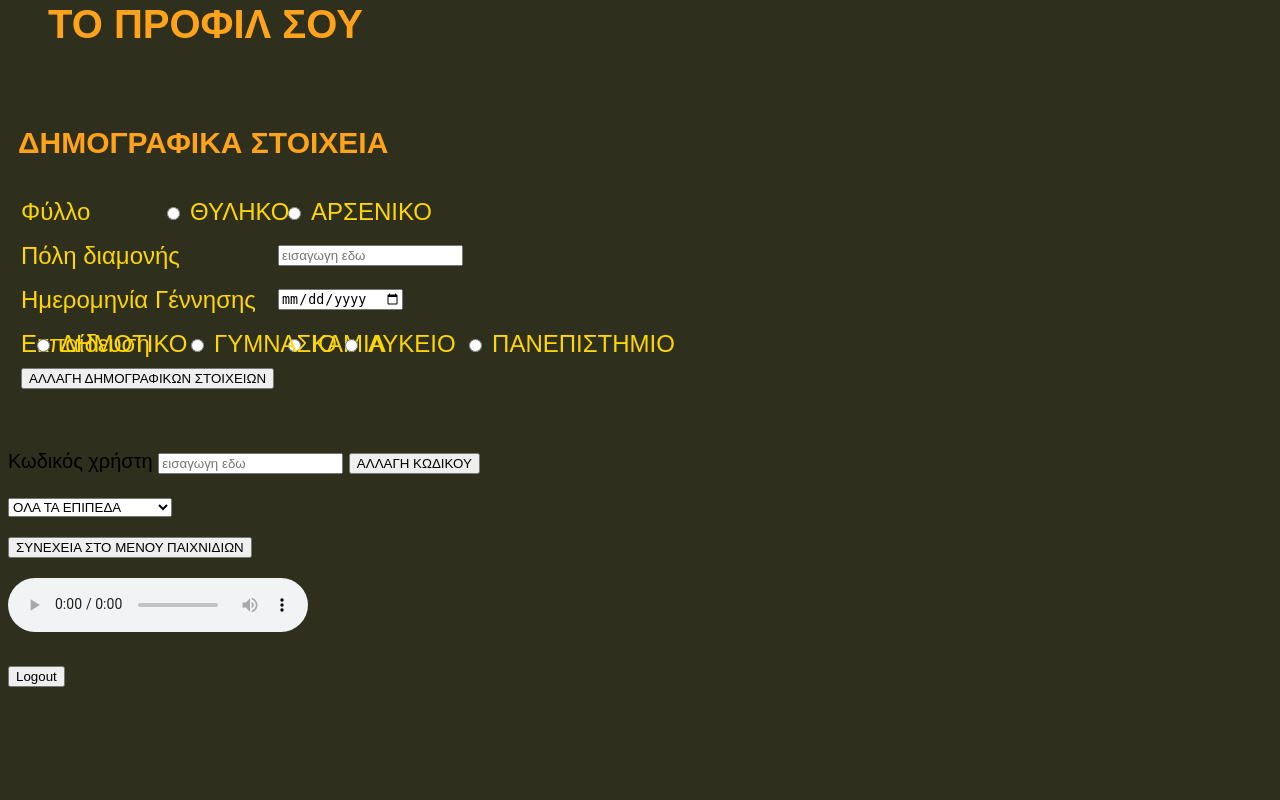
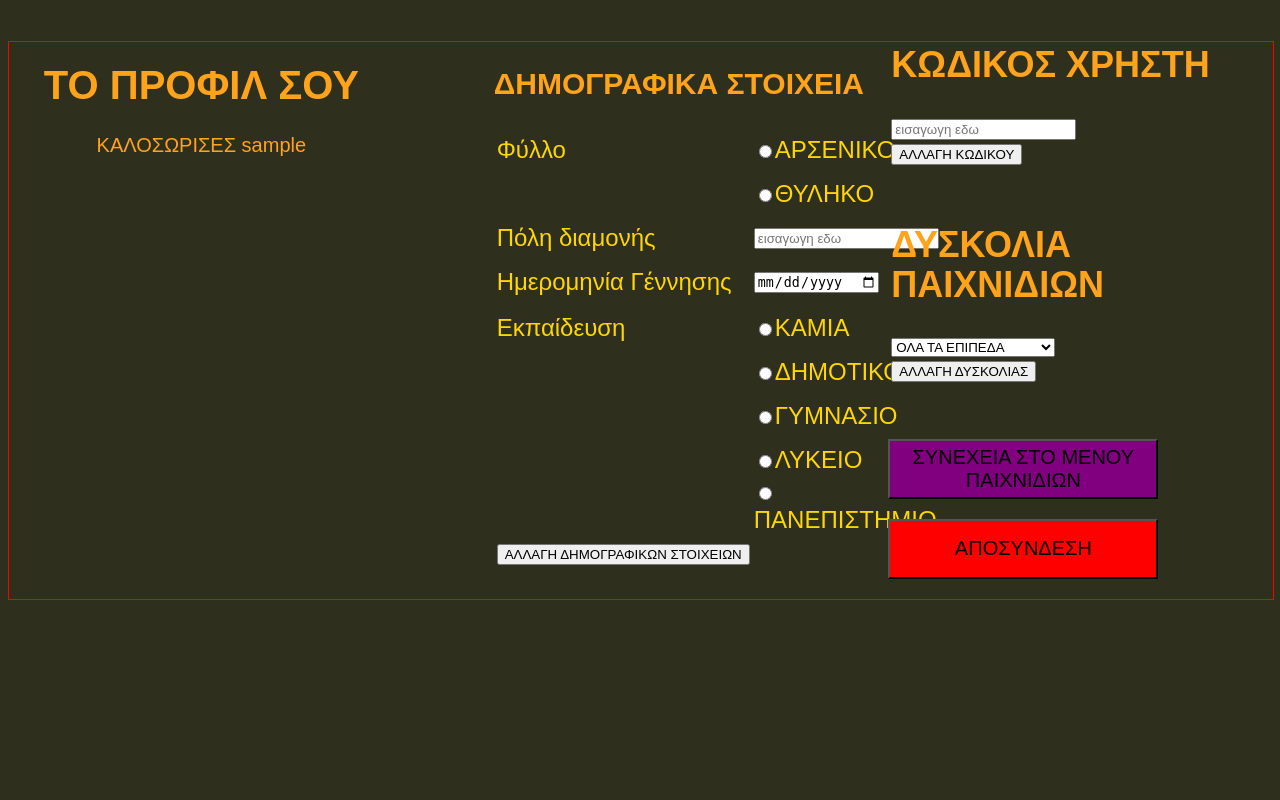
Before and after one commit to steftsotras/Serious_Games, a PHP site: page /Menu/profile.php in a window 1280 px wide. Run offline with PHP 8.4, Linux system fonts and the light colour scheme; the visitor is signed in with stand-in values (Sample User, id 1).

Commit message:
profile_css

```diff
--- a/Menu/profile.php
+++ b/Menu/profile.php
@@ -23,45 +23,104 @@ body {
 
 h1 {
   color: #ffa31a;
-  margin-left: 40px;
+}
+h2 {
+  color: #ffa31a;
 }
 div {
 color: #ffa31a;
-margin-left: 10px;
 }
 
 tr {
 color: #FFD700;
-margin-left: 10px;
+margin-left: 20px;
 font-size: 18pt;
 line-height: 30pt;
 font-family: Arial, sans serif;
 }
 
-input[type="radio"]{
-  margin: 0 10px 0 10px;
+
+#container {
+    width: 100%;
+	display: flex;
+    text-align:center;
+	margin: 0 auto;
+	border: 1px solid red;
+	position: relative;
 }
 
+
+
+#left {
+	flex: 1;
+    float:left;
+    width:200px;
+	margin-right:100px;
+}
+
+#center {
+	flex: 1;
+    display: inline-block;
+    margin-right:10px;
+    width:100px;
+}
+
+#right {
+	flex: 1;
+    margin-left:0px;
+    width:200px;
+}
+
+#cont_btn
+{
+	background-color: purple;
+	color: black;
+	width: 270px;
+	height: 60px;
+	font-size: 20px;
+	cursor: pointer;
+}
+
+#logout_btn
+{
+	background-color: red;
+	color: black;
+	width: 270px;
+	height: 60px;
+	font-size: 20px;
+	cursor: pointer;
+}
+
+
 </style>
-    <h1>ΤΟ ΠΡΟΦΙΛ ΣΟΥ</h1>
+
 
     </head>
     <body>
 	<br>
-	<div>
-	<h2>ΔΗΜΟΓΡΑΦΙΚΑ ΣΤΟΙΧΕΙΑ</h2>
 
-	<form action="register_server.php" method="post">
+	<div id="container">
+		<div id="left"><h1>ΤΟ ΠΡΟΦΙΛ ΣΟΥ</h1>
+		<p>ΚΑΛΟΣΩΡΙΣΕΣ <?php echo $_SESSION['username'];?></p>
+
+
+		<div id="live_data"></div>
+
+		</div>
+
+		<div id="center">
+			<h2 align="left">ΔΗΜΟΓΡΑΦΙΚΑ ΣΤΟΙΧΕΙΑ</h2>
+
+			<form action="change_settings.php" method="post">
 			<table>
-
-        <td>
+				<tr>
 				<tr>
 					<td>Φύλλο</td>
 					<td><input type="radio" name="gender" value="male">ΑΡΣΕΝΙΚΟ</td>
-            <td><input type="radio" name="gender" value="female" style="margin-left: -300px" />ΘΥΛΗΚΟ</td>
 
 				</tr>
-
+				<tr><td></td><td><input type="radio" name="gender" value="female"/>ΘΥΛΗΚΟ</td></tr>
+				</tr>
 				<tr>
 					<td>Πόλη διαμονής</td>
 					<td><input type="text" name="city"
@@ -74,30 +133,53 @@ input[type="radio"]{
 				</tr>
 
 				<tr>
+					<tr>
 					<td>Εκπαίδευση</td>
 					<td><input type="radio" name="education" value="none">ΚΑΜΙΑ</td>
-            <td><input type="radio" name="education" value="elementary" style="margin-left: -430px" />ΔΗΜΟΤΙΚΟ</td>
-            <td><input type="radio" name="education" value="second" style="margin-left: -280px" />ΓΥΜΝΑΣΙΟ</td>
-            <td><input type="radio" name="education" value="high" style="margin-left: -130px" />ΛΥΚΕΙΟ</td>
-            <td><input type="radio" name="education" value="uni" style="margin-left: -10px" >ΠΑΝΕΠΙΣΤΗΜΙΟ</td>
+					</tr>
+					<tr><td></td><td><input type="radio" name="education" value="elementary" />ΔΗΜΟΤΙΚΟ</td></tr>
+					<tr><td></td><td><input type="radio" name="education" value="second" />ΓΥΜΝΑΣΙΟ</td></tr>
+					<tr><td></td><td><input type="radio" name="education" value="high" />ΛΥΚΕΙΟ</td></tr>
+					<tr><td></td><td><input type="radio" name="education" value="uni" >ΠΑΝΕΠΙΣΤΗΜΙΟ</td></tr>
 				</tr>
 
+				<tr>
 				<td><input type="submit" name="submit"
 					value="ΑΛΛΑΓΗ ΔΗΜΟΓΡΑΦΙΚΩΝ ΣΤΟΙΧΕΙΩΝ"></input>
 				</td>
+				</tr>
+			</table>
+
+		</div>
+
+
+		<div id="right">
+
+
+			<div>
+			<table><tr><td>
+			<h2>ΚΩΔΙΚΟΣ ΧΡΗΣΤΗ</h2></td>
+			</tr>
+
+			<tr>
+				<td><input type="password" name="password"
+						   placeholder="εισαγωγη εδω"></td></tr>
+			<tr>
+				<td><button onclick="Function1()">ΑΛΛΑΓΗ ΚΩΔΙΚΟΥ</button></td>
+			</tr>
 			</table>
 			</div>
 
 			<br>
-
+			<div>
+			<table>
 			<tr>
-            <td>Κωδικός χρήστη</td>
-            <td><input type="password" name="password"
-                       placeholder="εισαγωγη εδω"></td>
-			<td><button onclick="Function1()">ΑΛΛΑΓΗ ΚΩΔΙΚΟΥ</button></td>
+			<td>
+			<h2>ΔΥΣΚΟΛΙΑ ΠΑΙΧΝΙΔΙΩΝ</h2>
+			</td>
 			</tr>
-		<br>
-
+			<tr>
+			<td>
 			<p><select></p>
 				 <option selected="difficulty_level_all">
 					  ΟΛΑ ΤΑ ΕΠΙΠΕΔΑ
@@ -107,25 +189,30 @@ input[type="radio"]{
 				<option value="difficulty_level_3">ΠΡΟΧΩΡΗΜΕΝΟ</option>
 				<option value="difficulty_level_4">ΕΥΚΟΛΟ ΕΩΣ ΜΕΣΑΙΟ</option>
 			</select>
+			</td>
+			</tr>
+			<tr>
+			<p><td><button onclick="Function1()">ΑΛΛΑΓΗ ΔΥΣΚΟΛΙΑΣ</button></p>
+			</tr>
+			</table>
+			</div>
 
-		<p><button onclick="Function2()">ΣΥΝΕΧΕΙΑ ΣΤΟ ΜΕΝΟΥ ΠΑΙΧΝΙΔΙΩΝ</button></p>
+			<br>
+			<div align="left">
+				<p><button style="display:inline-block;" id="cont_btn" type="button">ΣΥΝΕΧΕΙΑ ΣΤΟ ΜΕΝΟΥ ΠΑΙΧΝΙΔΙΩΝ</button>
+				</p>
+				<p><button id="logout_btn" type="button">ΑΠΟΣΥΝΔΕΣΗ</button></p>
+			</div>
 
 
-       <p id="demo"></p>
+		</div>
 
-	    <audio controls>
-		  <source src="Recording.m4a" type="audio/mpeg">
-		</audio>
 
-		<br>
-		<br>
 
-	    <tr>
-			<td>
-				<button id="logout_btn">Logout</button>
-			</td>
-		</tr>
 
+
+
+    </div>
 
     </body>
 </html>
@@ -140,8 +227,9 @@ lgout_btn.addEventListener('click', function() {
   document.location.href = 'unset_sess.php';
 });
 
-
-
+document.getElementById("cont_btn").onclick = function () {
+        location.href = "/menu.php";
+};
 
 
 //
```
Also changed, not shown: Menu/change_settings.php (+16 -0 lines). Lines whose indentation alone changed are shown as unchanged.
